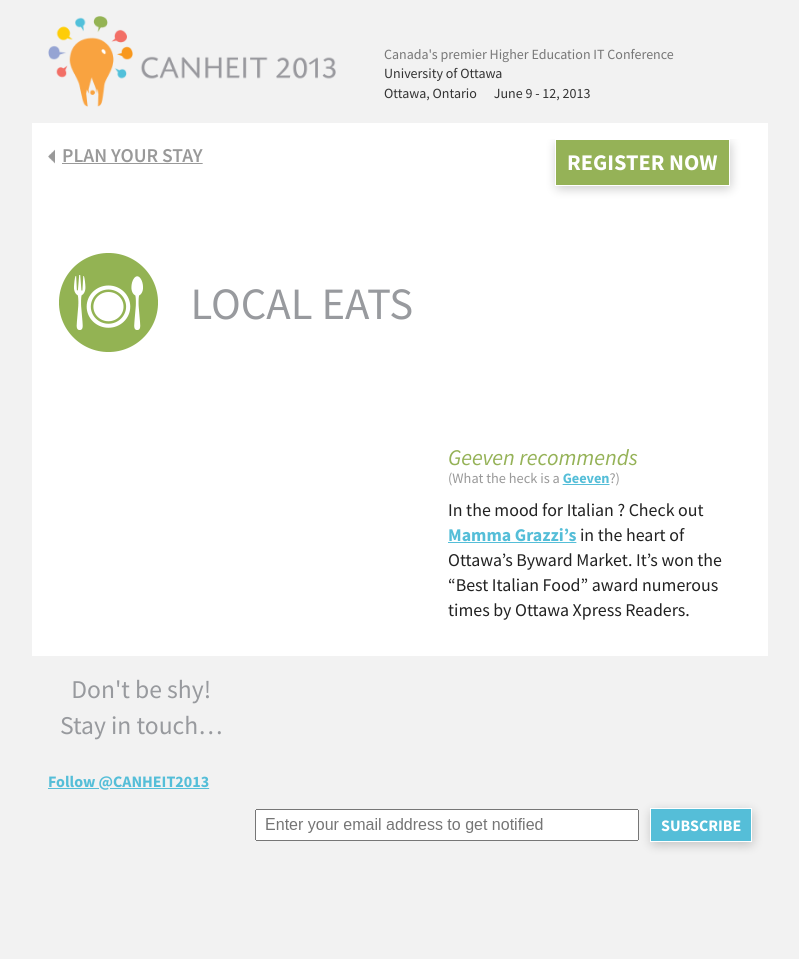
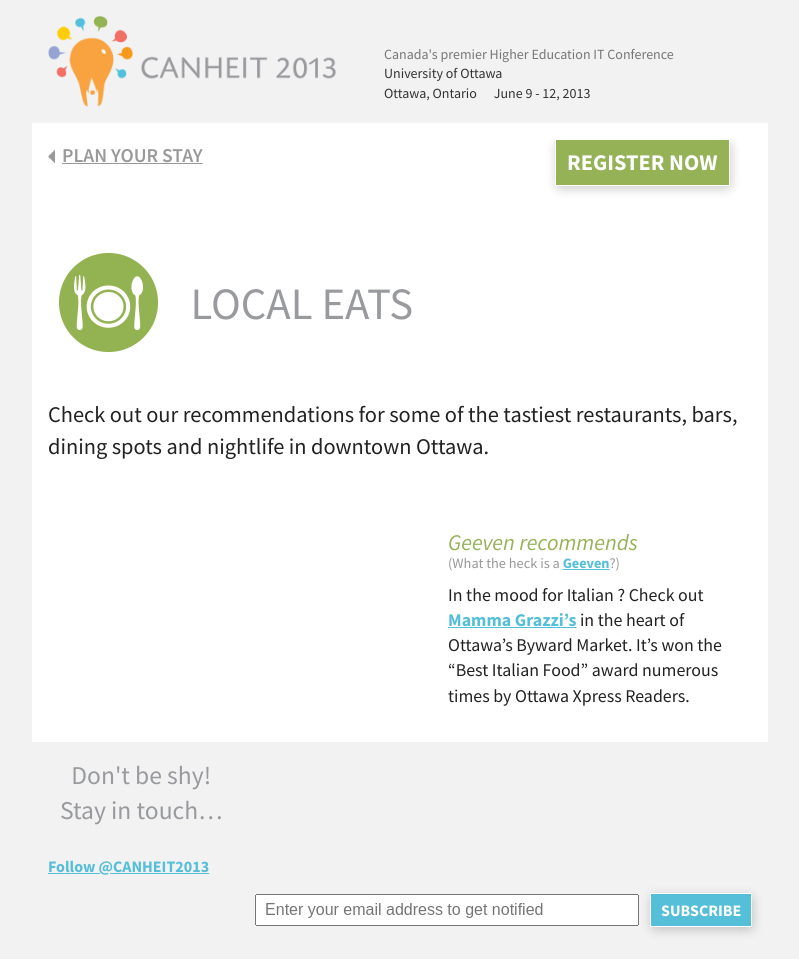
Before and after one commit to CANHEIT/CANHEIT-2013, a PHP site: the page made by templates/your-stay/local-eats/index.twig in a window 1280 px wide. Shown: the whole page, without its empty margins (240-1039 px from the left). Before the commit the page ends 849 px from the top, so only its background shows below. Run offline with PHP 8.4, Linux system fonts and the light colour scheme; the template is opened without the code that fills it, so the values that code supplies are empty; some libraries are stand-ins or nearby versions.

Commit message:
On local-eats page, added an intro paragraph.

```diff
--- a/templates/your-stay/local-eats/index.twig
+++ b/templates/your-stay/local-eats/index.twig
@@ -43,6 +43,8 @@
               <img id="icon" src="../../img/canheiticon-localeats-120x100.png" alt=" ">
 
               <h1>Local Eats</h1>
+
+              <p>Check out our recommendations for some of the tastiest restaurants, bars, dining spots and nightlife in downtown Ottawa.</p>
 
             </header>
 
```
